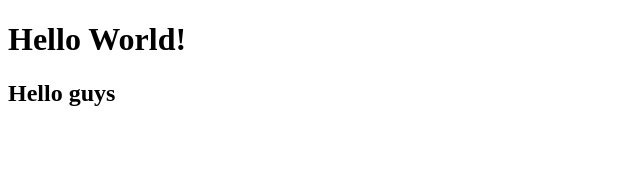
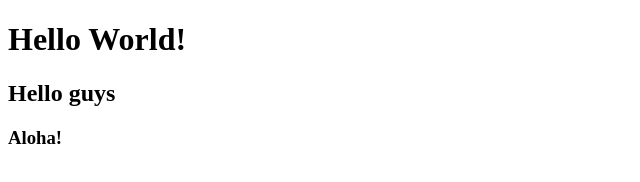
Before and after one commit to charlieyang1986/donut, a plain HTML site: page index.html in a window 1280 px wide. Shown: the full height of the page, 0-640 px from the left. Drawn offline with Linux system fonts and the light colour scheme.

Commit message:
Revert "index.html"
This reverts commit 2a27df0c050d64ef1f1e7834bd973c9ea9a2916d.

```diff
--- a/index.html
+++ b/index.html
@@ -10,6 +10,6 @@
 <body>
     <h1>Hello World!</h1>
     <h2>Hello guys</h2>
-
+    <h3>Aloha!</h3>
 </body>
 </html>
```
